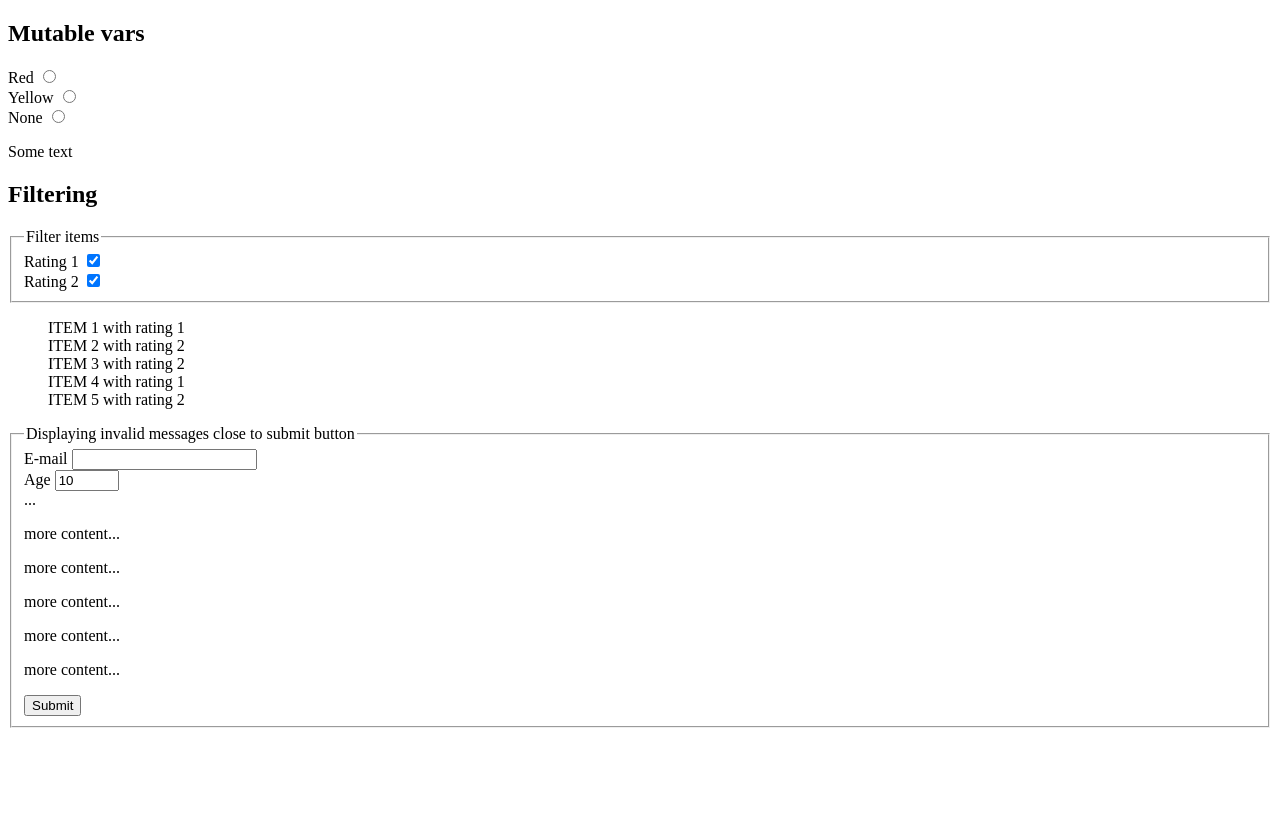
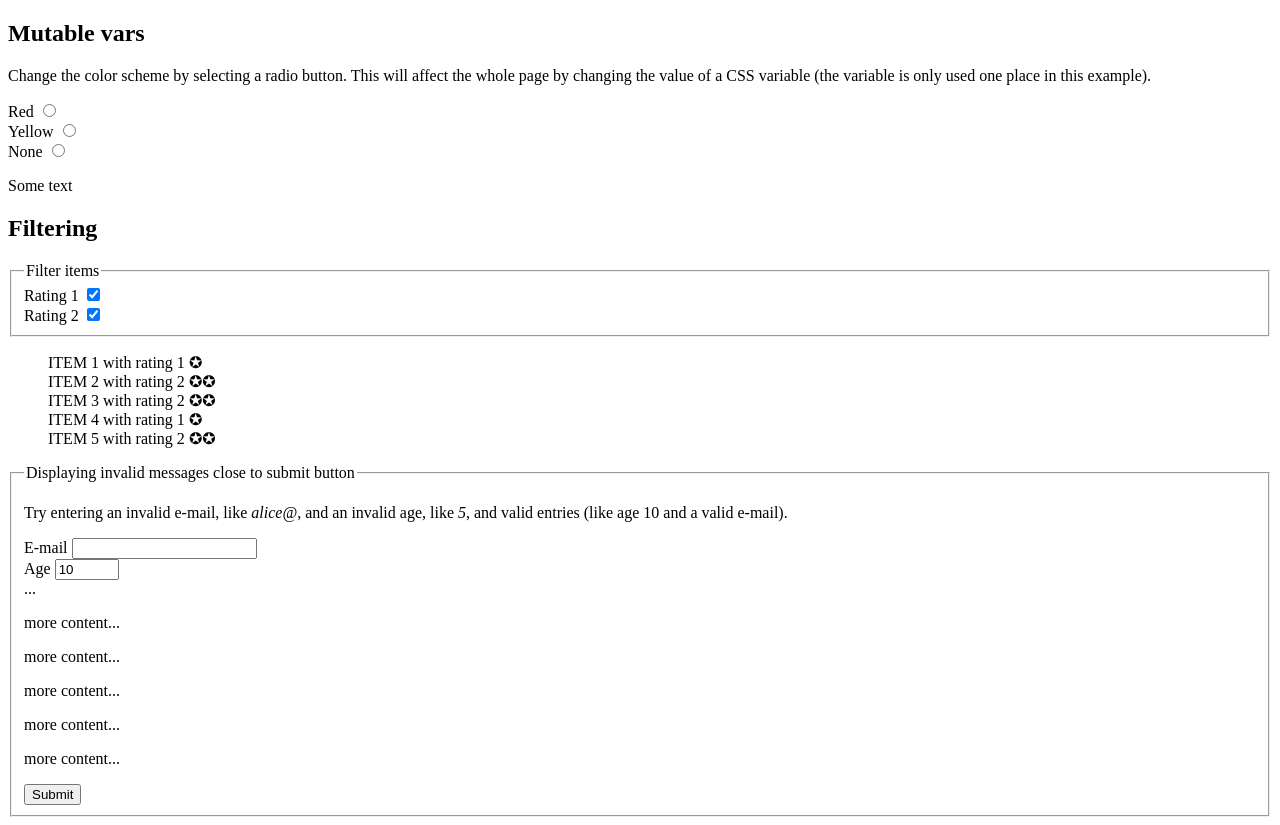
Before and after one commit to narve/html-css-tricks, a plain HTML site: page index.html in a window 1280 px wide. Before the commit the page ends 800 px from the top, so only its background shows below. Drawn offline with Linux system fonts and the light colour scheme.

Commit message:
fix descriptions, use x-rating

```diff
--- a/index.html
+++ b/index.html
@@ -9,12 +9,19 @@
             display: block;
         }
 
-        :has(#rating-1:checked) section li.rating-1 {
+        :has(#rating-1:checked) section li:has(x-rating[r="1"]) {
             display: block;
         }
 
-        :has(#rating-2:checked) section li.rating-2 {
+        :has(#rating-2:checked) section li:has(x-rating[r="2"]) {
             display: block;
+        }
+
+        x-rating[r="1"]::before {
+            content: "✪"
+        }
+        x-rating[r="2"]::before {
+            content: "✪✪"
         }
 
         section li {
@@ -55,6 +62,12 @@
 <body>
 <section>
     <h1>Mutable vars</h1>
+    <p>
+        Change the color scheme by selecting a radio button.
+        This will affect the whole page by changing the value of a CSS variable
+        (the variable is only used one place in this example).
+
+    </p>
     <form>
         <label>Red
             <input id="scheme1" name="scheme" type="radio">
@@ -83,11 +96,11 @@
     </form>
 
     <ul>
-        <li class="rating-1">ITEM 1 with rating 1</li>
-        <li class="rating-2">ITEM 2 with rating 2</li>
-        <li class="rating-2">ITEM 3 with rating 2</li>
-        <li class="rating-2">ITEM 4 with rating 1</li>
-        <li class="rating-2">ITEM 5 with rating 2</li>
+        <li>ITEM 1 with rating 1 <x-rating r="1" /></li>
+        <li>ITEM 2 with rating 2 <x-rating r="2" /></li>
+        <li>ITEM 3 with rating 2 <x-rating r="2" /></li>
+        <li>ITEM 4 with rating 1 <x-rating r="1" /></li>
+        <li>ITEM 5 with rating 2 <x-rating r="2" /></li>
     </ul>
 </section>
 
@@ -96,6 +109,11 @@
 
     <fieldset>
         <legend>Displaying invalid messages close to submit button</legend>
+        <p>
+            Try entering an invalid e-mail, like <em>alice@</em>,
+            and an invalid age, like <em>5</em>,
+            and valid entries (like age 10 and a valid e-mail).
+        </p>
         <label>E-mail
             <input type="email" id="input-email">
         </label>
```
